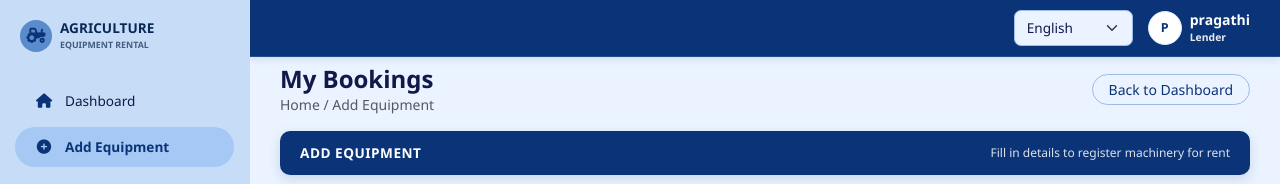
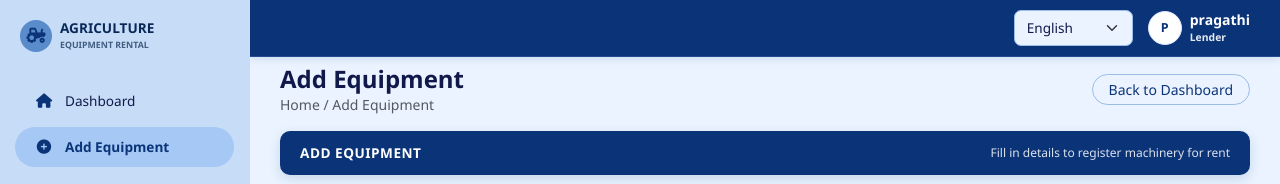
Before and after one commit to PoojithaS2005/agriculture-equpiment-rental, a PHP site: page /add_item.php in a window 1280 px wide. Shown: the top 184 px of the page. Run offline with PHP 8.4, Linux system fonts and the light colour scheme; a user stored in the database is signed in; data comes from the database, SQL or seed files in the repository.

Commit message:
modified add_item

```diff
--- a/add_item.php
+++ b/add_item.php
@@ -228,7 +228,7 @@ if (
     <meta name="viewport" content="width=device-width, initial-scale=1.0">
 
     <title>
-        <?php echo __('page_title'); ?> - Agriculture Rental System
+        <?php echo __('add_equipment'); ?> - Agriculture Rental System
     </title>
 
     <link
@@ -605,7 +605,7 @@ if (
         <div class="d-flex justify-content-between align-items-center mb-3">
             <div>
                 <h4 class="fw-bold mb-0">
-                    <?php echo __('page_title'); ?>
+                    <?php echo __('add_equipment'); ?>
                 </h4>
 
                 <div class="text-muted small">
```
